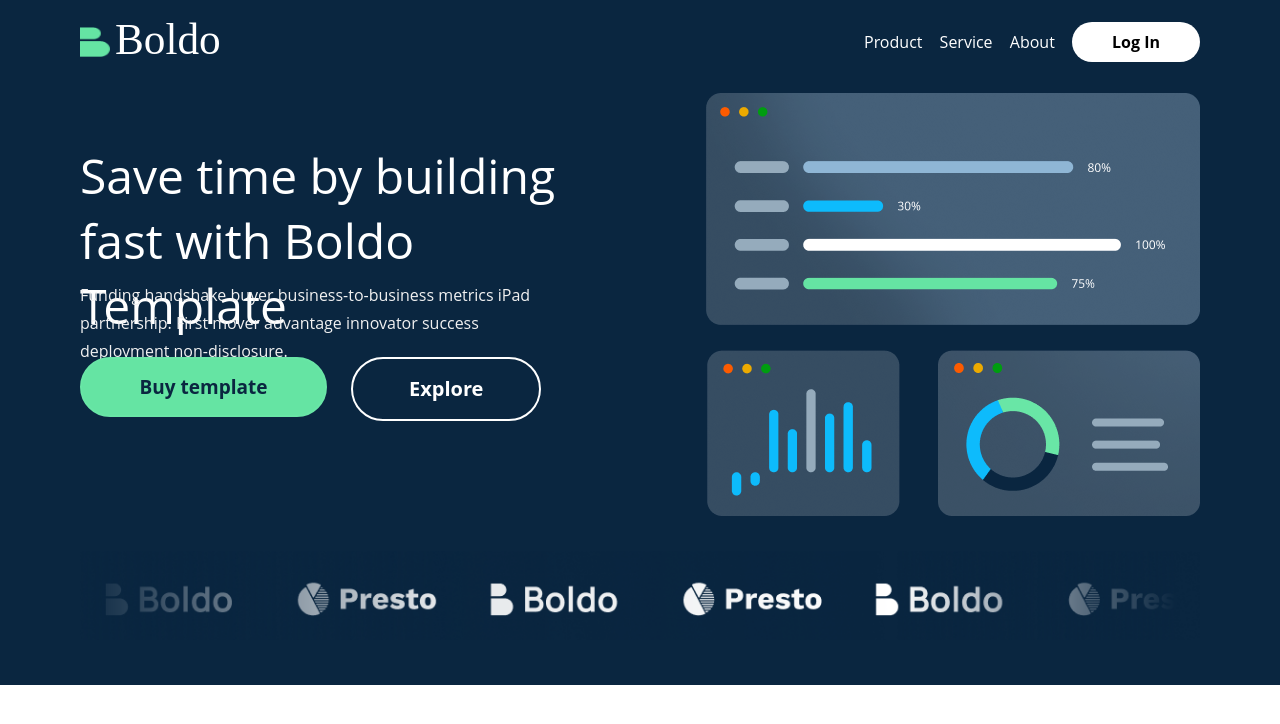
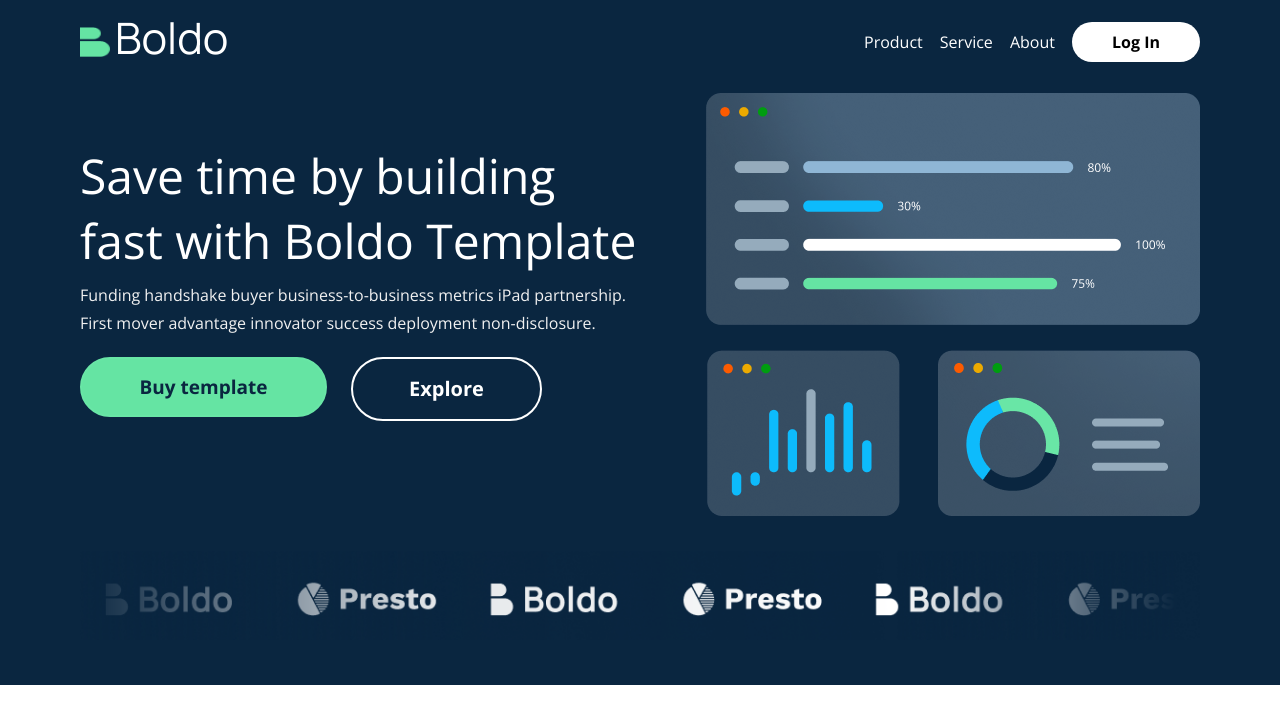
Before and after one commit to olaishola05/Boldo-UI, a React (Create React App) app: page / in a window 1280 px wide. Shown: the top 724 px of the page. Built offline with nearby package versions, Linux system fonts and the light colour scheme.

Commit message:
Fix linter errors with styling

```diff
--- a/src/App.css
+++ b/src/App.css
@@ -1,3 +1,5 @@
+@import url('https://fonts.googleapis.com/css2?family=Manrope:wght@200;300;400;500;600;700&family=Open+Sans:ital,wght@0,300;0,400;0,500;0,600;0,700;1,300;1,400;1,500;1,600&display=swap');
+
 html {
   box-sizing: border-box;
   font-size: 16px;
@@ -26,7 +28,7 @@ ul {
   --navyblue: #0a2640;
   --green: #65e4a3;
   --footer-text: #777;
-  --to-elipse: #1C3D5B;
+  --to-elipse: #1c3d5b;
 }
 
 ol,
@@ -39,11 +41,11 @@ img {
   height: auto;
 }
 
-a{
+a {
   text-decoration: none;
 }
 
-body{
+body {
   font-family: 'Open Sans', sans-serif;
   background-color: white;
 }
--- a/src/components/Hero/Hero.module.css
+++ b/src/components/Hero/Hero.module.css
@@ -6,18 +6,18 @@
   flex-direction: column;
 }
 
-.herocontainer{
+.herocontainer {
   width: 100%;
   display: flex;
   justify-content: space-between;
 }
 
-.herotext{
+.herotext {
   margin-top: 50px;
 }
 
 .herotext h1 {
-  width: 530px;
+  width: 560px;
   height: 138px;
   font-weight: 400;
   font-size: 48px;
@@ -25,9 +25,9 @@
 }
 
 .herotext p {
-  width: 490px;
+  width: 567px;
   height: 56px;
-  font-family: "Open Sans";
+  font-family: 'Open Sans', sans-serif;
   font-style: normal;
   font-weight: 400;
   font-size: 16px;
@@ -40,7 +40,7 @@
   display: flex;
   flex-direction: row;
   align-items: flex-start;
-  padding: 0px;
+  padding: 0;
   gap: 24px;
   width: 458px;
   height: 60px;
@@ -72,7 +72,7 @@
   flex: none;
   order: 0;
   flex-grow: 0;
-  font-family: "Open Sans";
+  font-family: 'Open Sans', sans-serif;
   font-style: normal;
   font-weight: 700;
   font-size: 19px;
@@ -83,13 +83,13 @@
 .btns .exploreBtn {
   padding: 16px 56px;
   gap: 8px;
-  border: 2px solid #ffffff;
+  border: 2px solid #fff;
   flex: none;
   order: 1;
   flex-grow: 0;
   background: #0a2640;
   color: white;
-  font-family: "Open Sans";
+  font-family: 'Open Sans', sans-serif;
   font-style: normal;
   font-weight: 700;
   font-size: 20px;
@@ -111,6 +111,6 @@
   object-fit: cover;
 }
 
-.funding{
+.funding {
   margin: 30px 0;
 }
--- a/src/components/Layouts/Layout.module.css
+++ b/src/components/Layouts/Layout.module.css
@@ -2,7 +2,7 @@
   width: 100%;
 }
 
-.main{
+.main {
   width: 100%;
   background-color: #fff;
 }
@@ -26,8 +26,26 @@
   height: 30px;
 }
 
+a {
+  color: white;
+  font-family: 'Open Sans', sans-serif;
+  font-style: normal;
+  font-weight: 400;
+  font-size: 16px;
+  line-height: 28px;
+}
+
+.navbtn a {
+  font-family: 'Open Sans', sans-serif;
+  font-style: normal;
+  font-weight: 700;
+  font-size: 16px;
+  line-height: 24px;
+  color: black;
+}
+
 .logo h1 a {
-  font-family: Manrope;
+  font-family: 'Manrope', sans-serif;
   font-size: 43.25px;
   margin-left: 5px;
   color: white;
@@ -42,15 +60,6 @@
   align-items: center;
 }
 
- a {
-  color: white;
-  font-family: "Open Sans";
-  font-style: normal;
-  font-weight: 400;
-  font-size: 16px;
-  line-height: 28px;
-}
-
 .navbtn {
   background-color: #fff;
   color: black;
@@ -58,12 +67,3 @@
   border: none;
   border-radius: 24px;
 }
-
-.navbtn a {
-  font-family: "Open Sans";
-  font-style: normal;
-  font-weight: 700;
-  font-size: 16px;
-  line-height: 24px;
-  color: black;
-}
```
